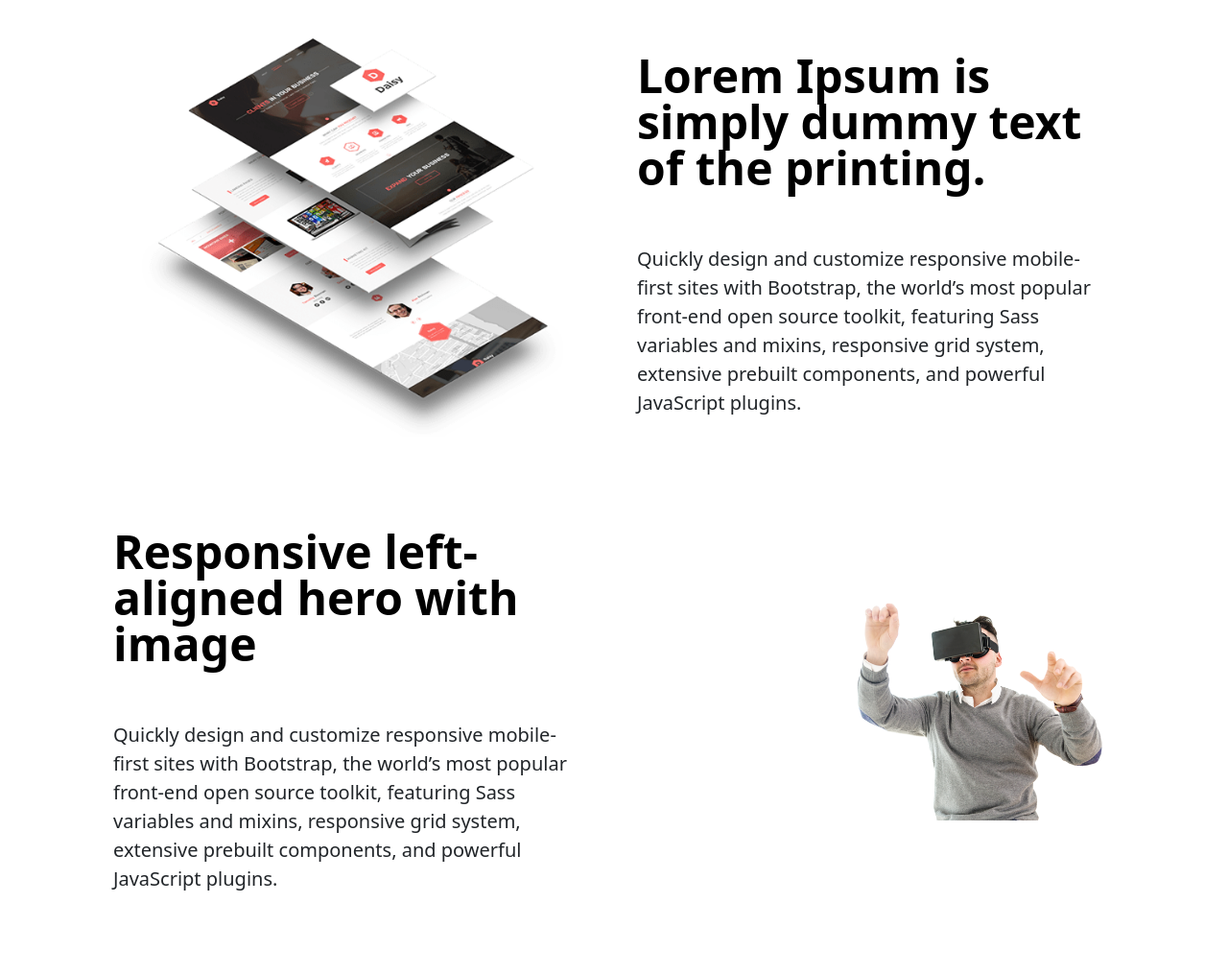
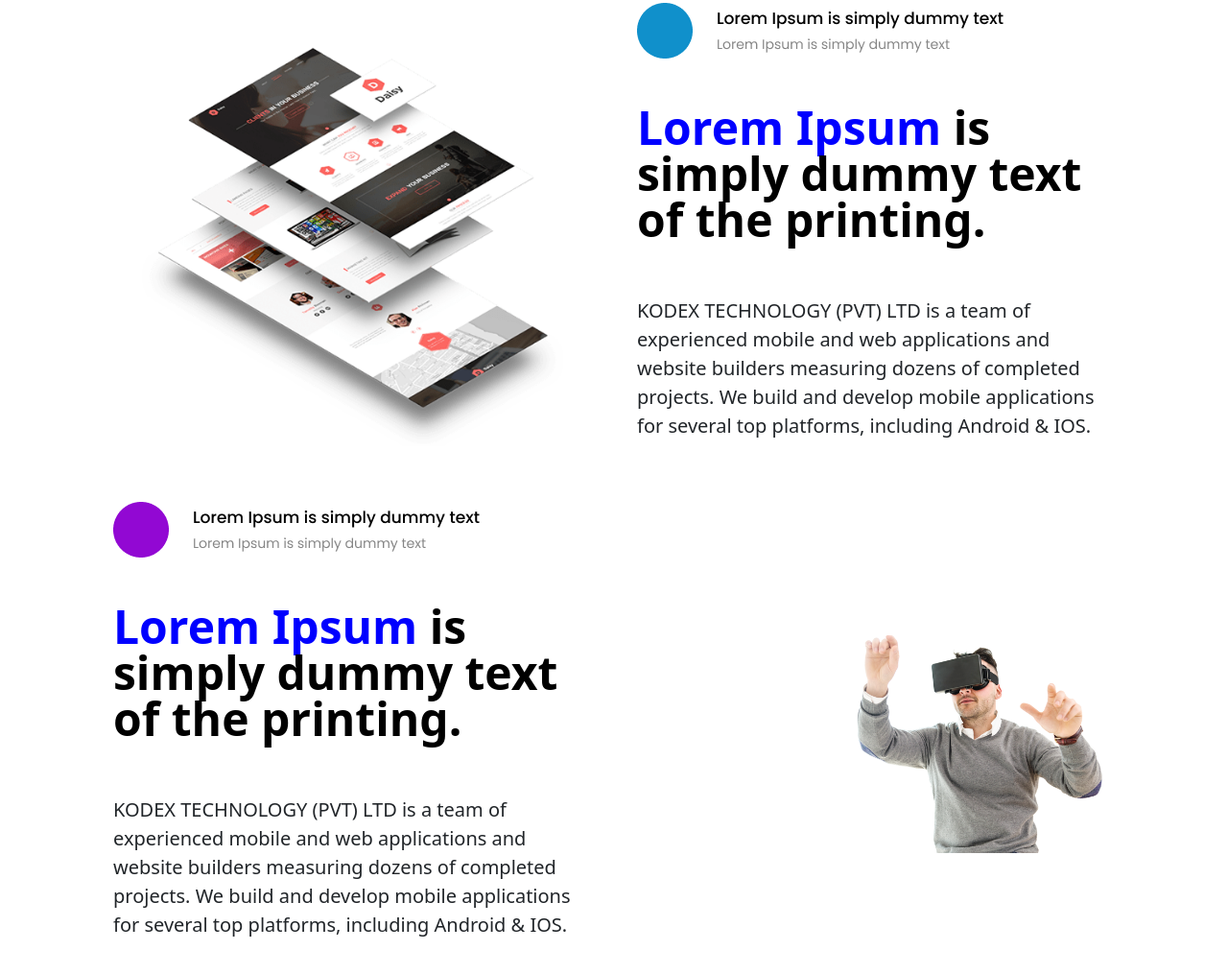
Before and after one commit to bushragul786/agency-web-assignment, a plain HTML site: page index.html in a window 1280 px wide. Shown: the part 1983-2998 px from the top of the page at 96% size. Drawn offline with nearby package versions, Linux system fonts and the light colour scheme.

Commit message:
add changes

```diff
--- a/index.html
+++ b/index.html
@@ -111,11 +111,9 @@
         <div class="col-10 col-sm-8 col-lg-6 "> <img src="images/website-mockup-png-10 1.png"
                 class="d-block mx-lg-auto img-fluid  " alt="Bootstrap Themes" width="700" height="500" loading="lazy">
         </div>
-        <div class="col-lg-6">
-            <h1 class="display-5 fw-bold text-body-emphasis lh-1  py-5">Lorem Ipsum is simply dummy text of the printing. </h1>
-            <p class="lead">Quickly design and customize responsive mobile-first sites with Bootstrap, the world’s most
-                popular front-end open source toolkit, featuring Sass variables and mixins, responsive grid system,
-                extensive prebuilt components, and powerful JavaScript plugins.</p>
+         <div class="col-lg-6"> <img src="images/Group 21 (1).png" class="pic" alt="">
+            <h1 class="display-5 fw-bold text-body-emphasis lh-1  py-5"><span>Lorem Ipsum </span> is simply dummy text of the printing. </h1>
+            <p class="lead">KODEX TECHNOLOGY (PVT) LTD is a team of experienced mobile and web applications and website builders measuring dozens of completed projects. We build and develop mobile applications for several top platforms, including Android  & IOS.</p>
 
     </div>
 
@@ -126,11 +124,9 @@
         <div class="col-10 col-sm-8 col-lg-6 "> <img src="images/d65fd3be5dfd30bcb9ec10b05c46cd8d34cdecd4.png"
                 class="d-block mx-lg-auto img-fluid  " alt="Bootstrap Themes" width="700" height="500" loading="lazy">
         </div>
-        <div class="col-lg-6">
-            <h1 class="display-5 fw-bold text-body-emphasis lh-1  py-5">Responsive left-aligned hero with image</h1>
-            <p class="lead">Quickly design and customize responsive mobile-first sites with Bootstrap, the world’s most
-                popular front-end open source toolkit, featuring Sass variables and mixins, responsive grid system,
-                extensive prebuilt components, and powerful JavaScript plugins.</p>
+         <div class="col-lg-6"> <img src="images/Group 21 (2).png" class="pic" alt="">
+            <h1 class="display-5 fw-bold text-body-emphasis lh-1  py-5"><span>Lorem Ipsum </span> is simply dummy text of the printing.</h1>
+            <p class="lead">KODEX TECHNOLOGY (PVT) LTD is a team of experienced mobile and web applications and website builders measuring dozens of completed projects. We build and develop mobile applications for several top platforms, including Android  & IOS.</p>
 
     </div>
     <script src="https://cdn.jsdelivr.net/npm/bootstrap@5.3.7/dist/js/bootstrap.bundle.min.js"
```
Also changed, not shown: images/Group 21 (1).png (added), images/Group 21 (2).png (added).
